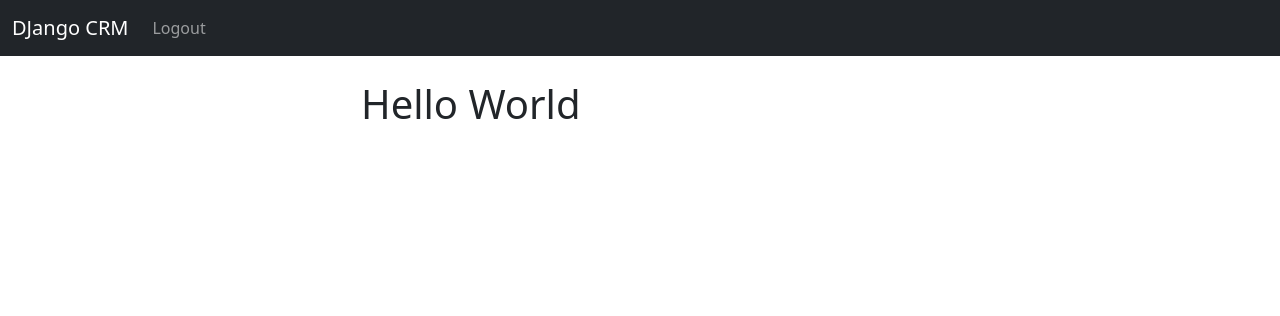
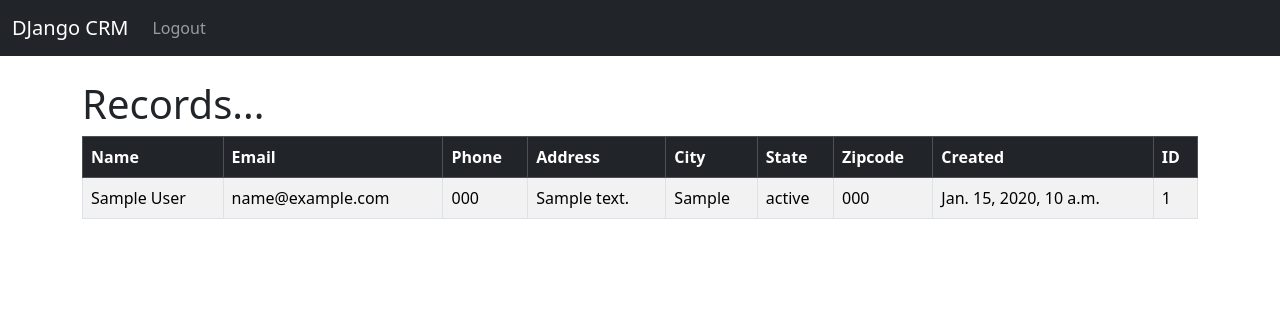
Before and after one commit to SaulAugustoGascaFarreraDeveloper/Django-CRM, a Django app: page / in a window 1280 px wide. Shown: the top 316 px of the page. Run offline with Django 4.2, Linux system fonts and the light colour scheme; a user stored in the database is signed in; tables that the repository leaves empty hold one stand-in row (values such as "Sample post").

Commit message:
View records on website and show them into a table

```diff
--- a/website/templates/home.html
+++ b/website/templates/home.html
@@ -2,12 +2,52 @@
 
 {% block content %}
 
-    <div class="col-md-6 offset-md-3">
+
 
 
         {% if user.is_authenticated %}
 
-        <h1>Hello World</h1>
+        <h1>Records...</h1>
+
+        <table class="table table-striped table-hover table-bordered">
+          <thead class="table-dark">
+            <tr>
+              <th scope="col">Name</th>
+              <th scope="col">Email</th>
+              <th scope="col">Phone</th>
+              <th scope="col">Address</th>
+              <th scope="col">City</th>
+              <th scope="col">State</th>
+              <th scope="col">Zipcode</th>
+              <th scope="col">Created</th>
+              <th scope="col">ID</th>
+            </tr>
+          </thead>
+          <tbody>
+
+            {% if records %}
+
+            {% for record in records %}
+            <tr>
+              <td>{{record.first_name}}
+              {{record.last_name}} </td>
+              <td>{{record.email}}</td>
+              <td>{{record.phone}} </td>
+              <td>{{record.address}} </td>
+              <td>{{record.city}} </td>
+              <td>{{record.state}} </td>
+              <td>{{record.zipcode}} </td>
+              <td>{{record.created_at}} </td>
+              <td>{{record.id}} </td>
+
+            </tr>
+            {% endfor %}
+
+          {% endif %}
+
+          </tbody>
+        </table>
+
 
         {% else %}
 
@@ -33,7 +73,7 @@
               </form>
         </form>
 
-    </div>
+
 
     {% endif %}
 
--- a/website/views.py
+++ b/website/views.py
@@ -2,9 +2,14 @@ from django.shortcuts import render,redirect
 from django.contrib.auth import authenticate,login,logout
 from django.contrib import messages
 from .forms import SignUpForm
+from .models import Record
 
 # Create your views here.
 def home(request):
+    #see records
+    records = Record.objects.all()
+
+
     #check to see if user logging in
     if request.method == 'POST':
         username = request.POST['username']
@@ -20,7 +25,7 @@ def home(request):
             return redirect('home')
 
     else:
-        return render(request,"home.html",{})
+        return render(request,"home.html",{'records':records})
 
 
 def login_user(request):
```
